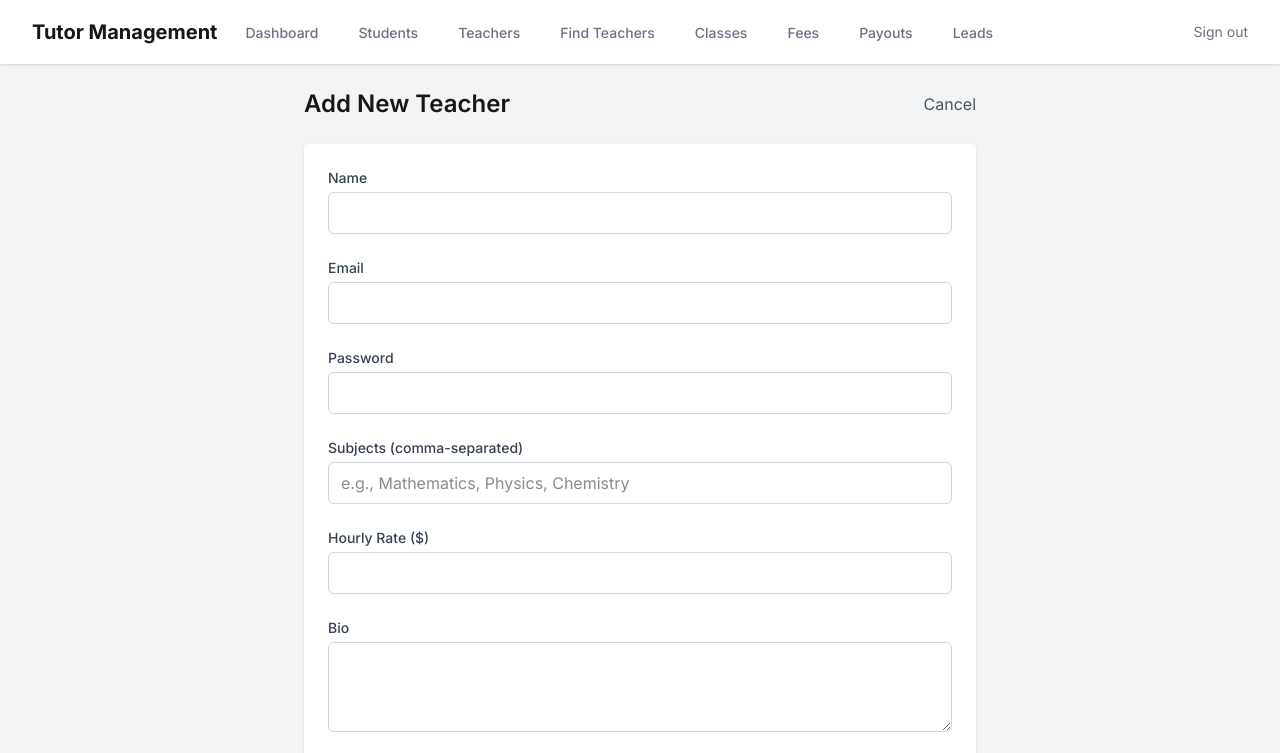
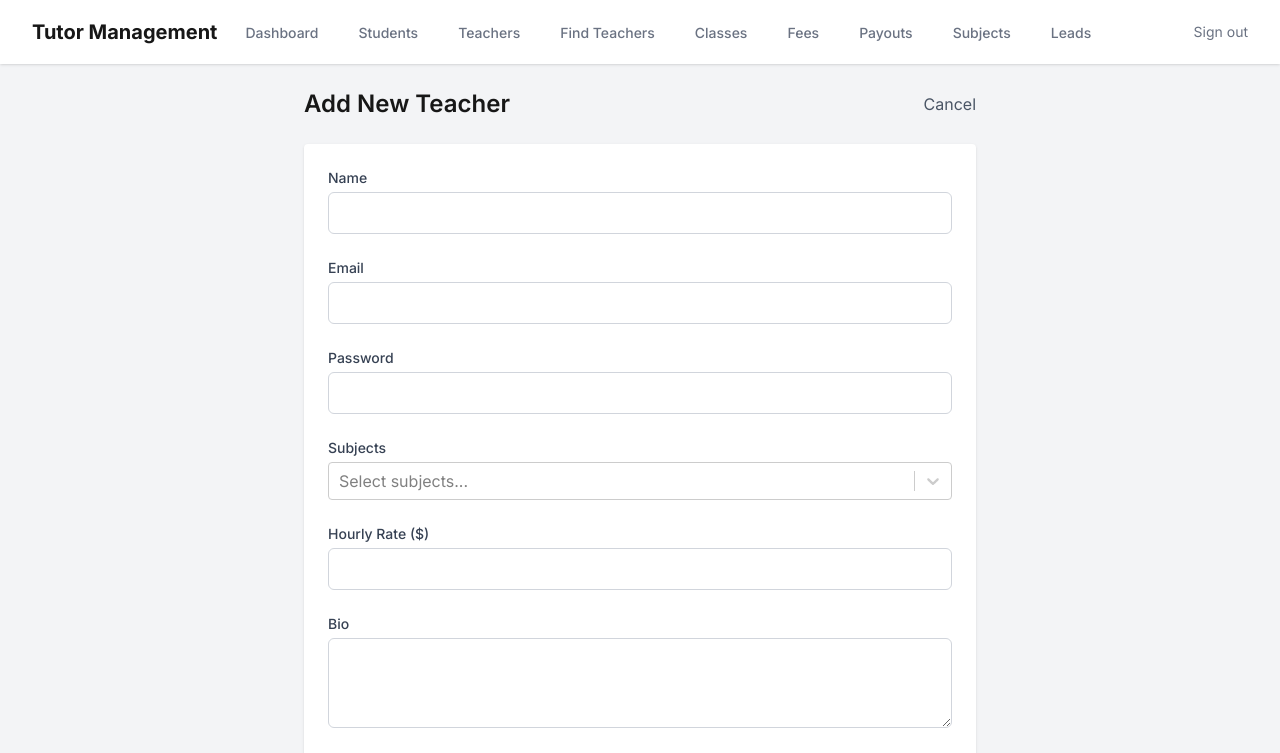
Before and after one commit to rahulguptadev/tutor-management, a Next.js app: page /teachers/new in a window 1280 px wide. Shown: the top 753 px of the page. Built offline with nearby package versions, Linux system fonts and the light colour scheme; no server answers.

Commit message:
Add react-select for subject selection in New Teacher form, update package dependencies, and enhance dashboard navigation with Subjects link.

```diff
--- a/package.json
+++ b/package.json
@@ -34,7 +34,8 @@
     "react-hook-form": "^7.56.4",
     "tailwind-merge": "^3.3.0",
     "xlsx": "^0.18.5",
-    "zod": "^3.25.34"
+    "zod": "^3.25.34",
+    "react-select": "^5.7.3"
   },
   "devDependencies": {
     "@eslint/eslintrc": "^3",
--- a/src/app/teachers/new/page.tsx
+++ b/src/app/teachers/new/page.tsx
@@ -1,11 +1,12 @@
 'use client'
 
-import { useState } from 'react'
+import { useState, useEffect } from 'react'
 import { useRouter } from 'next/navigation'
 import { DashboardLayout as Layout } from '@/components/dashboard-layout'
 import { useForm } from 'react-hook-form'
 import { zodResolver } from '@hookform/resolvers/zod'
 import * as z from 'zod'
+import Select from 'react-select'
 
 const teacherSchema = z.object({
   name: z.string().min(1, 'Name is required'),
@@ -23,6 +24,16 @@ export default function NewTeacherPage() {
   const router = useRouter()
   const [error, setError] = useState('')
   const [loading, setLoading] = useState(false)
+  const [subjectsList, setSubjectsList] = useState<{ id: string; name: string }[]>([])
+  const [selectedSubjectIds, setSelectedSubjectIds] = useState<string[]>([])
+
+  // Fetch subjects on mount
+  useEffect(() => {
+    fetch('/api/subjects')
+      .then(res => res.json())
+      .then(setSubjectsList)
+      .catch(() => setSubjectsList([]))
+  }, [])
 
   const {
     register,
@@ -32,9 +43,17 @@ export default function NewTeacherPage() {
     resolver: zodResolver(teacherSchema),
   })
 
+  const subjectOptions = subjectsList.map(subject => ({ value: subject.id, label: subject.name }))
+
   async function onSubmit(data: TeacherFormData) {
     setError('')
     setLoading(true)
+
+    if (selectedSubjectIds.length === 0) {
+      setError('Please select at least one subject.')
+      setLoading(false)
+      return
+    }
 
     try {
       const response = await fetch('/api/teachers', {
@@ -42,7 +61,7 @@ export default function NewTeacherPage() {
         headers: { 'Content-Type': 'application/json' },
         body: JSON.stringify({
           ...data,
-          subjects: data.subjects.split(',').map(s => s.trim()),
+          subjects: selectedSubjectIds,
           hourlyRate: parseFloat(data.hourlyRate),
           availability: data.availability ? JSON.parse(data.availability) : {},
         }),
@@ -125,17 +144,17 @@ export default function NewTeacherPage() {
 
           <div>
             <label className="block text-sm font-medium text-gray-700">
-              Subjects (comma-separated)
+              Subjects
             </label>
-            <input
-              type="text"
-              {...register('subjects')}
-              placeholder="e.g., Mathematics, Physics, Chemistry"
-              className="mt-1 block w-full rounded-md border border-gray-300 px-3 py-2"
+            <Select
+              isMulti
+              options={subjectOptions}
+              value={subjectOptions.filter(opt => selectedSubjectIds.includes(opt.value))}
+              onChange={selected => setSelectedSubjectIds(selected.map(opt => opt.value))}
+              className="mt-1"
+              classNamePrefix="react-select"
+              placeholder="Select subjects..."
             />
-            {errors.subjects && (
-              <p className="mt-1 text-sm text-red-600">{errors.subjects.message}</p>
-            )}
           </div>
 
           <div>
--- a/src/components/dashboard-layout.tsx
+++ b/src/components/dashboard-layout.tsx
@@ -12,6 +12,7 @@ const navigation = [
   { name: 'Classes', href: '/classes' },
   { name: 'Fees', href: '/fees' },
   { name: 'Payouts', href: '/payouts' },
+  { name: 'Subjects', href: '/subjects' },
   { name: 'Leads', href: '/leads' },
 ]
 
```
Also changed, not shown: 1 other file (tests, documents, lock files or other folders).
